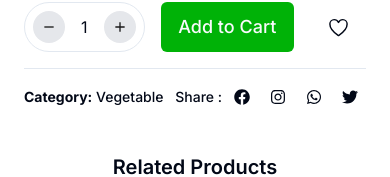
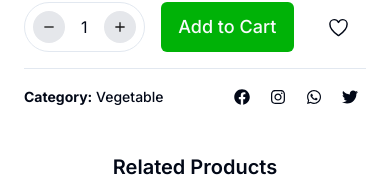
Before and after one commit to Kan-j/cooba, a Next.js app: page /foodstuff/1 in a window 390 px wide. Shown: the part 466-643 px from the top of the page. Built offline with nearby package versions, Linux system fonts and the light colour scheme.

Commit message:
minor product detail tweak

```diff
--- a/app/(root)/foodstuff/[itemId]/page.tsx
+++ b/app/(root)/foodstuff/[itemId]/page.tsx
@@ -51,9 +51,9 @@ const FoodStuffDetail = () => {
                     <button  className='rounded-full px-auto flex justify-center items-center w-14 hover:bg-green-100'><IoHeartOutline  size={23}/></button>
                 </section>
                 <section className="flex justify-between items-center ">
-                    <p className="text-sm font-medium"><span className='font-bold'>Category:</span> Vegetable</p>
+                    <p className="text-sm font-medium "><span className='font-bold '>Category:</span> Vegetable</p>
                     <section className="flex gap-1 md:gap-3 items-center">
-                        <p className="font-medium text-sm">Share :</p>
+                        <p className="font-medium text-sm hidden md:flex">Share :</p>
                         <button className="rounded-full px-2 py-2 hover:bg-green-1 hover:text-white">
                             <FaFacebook  className='size-4 md:size-6' />
                         </button>
```
